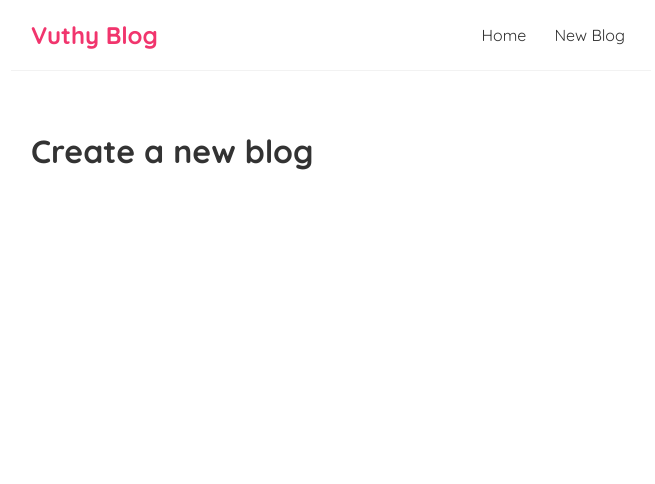
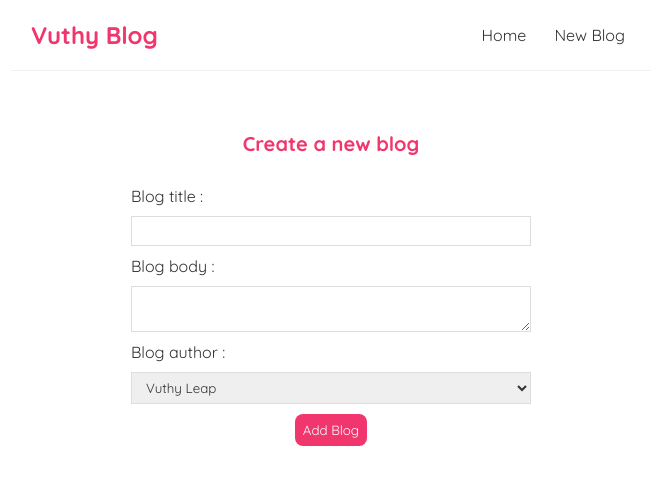
Before and after one commit to Leap-Chanvuthy/React-Blog, a React (Create React App) app: page /create in a window 1280 px wide. Shown: the top 484 px of the page, without its empty margins (309-964 px from the left). Built offline with nearby package versions, Linux system fonts and the light colour scheme.

Commit message:
blog details and add new blog

```diff
--- a/src/App.jsx
+++ b/src/App.jsx
@@ -2,6 +2,7 @@ import Navbar from './Navbar';
 import Home from './Home';
 import Create from './create';
 import { BrowserRouter, Routes, Route } from 'react-router-dom';
+import BlogDetails from './BlogDetails';
 
 function App() {
   return (
@@ -11,6 +12,7 @@ function App() {
       <Routes>
         <Route path="/" exact element={<Home />} />
         <Route path="/create" element={<Create />} />
+        <Route path='/blog/:id' element={<BlogDetails/>}/>
       </Routes>
     </div>
     </BrowserRouter>
--- /dev/null
+++ b/src/BlogDetails.jsx
@@ -0,0 +1,22 @@
+import { useParams } from "react-router-dom";
+import useFetch from "./useFetch";
+
+const BlogDetails = () => {
+    const {id} = useParams();
+    const {data : blog , isPanding , error} = useFetch ('http://localhost:8000/blogs/' + id);
+    return (
+        <div className="blog-details">
+          { isPanding && <div>Loading...</div> }
+          { error && <div>{ error }</div> }
+          { blog && (
+            <article>
+              <h2>{ blog.title }</h2>
+              <p>Written by { blog.author }</p>
+              <div>{ blog.body }</div>
+            </article>
+          )}
+        </div>
+      );
+}
+
+export default BlogDetails;
--- a/src/BlogList.jsx
+++ b/src/BlogList.jsx
@@ -1,3 +1,6 @@
+
+import {Link} from 'react-router-dom';
+
 const BlogList = (props) => {
     const blogs = props.blogs;
     const title = props.title;
@@ -7,10 +10,10 @@ const BlogList = (props) => {
         <h2>{title}</h2>
         {blogs.map(blog => (
           <div className="blog-preview" key={blog.id} >
+            <Link to={`blog/${blog.id}`}>
             <h2>{ blog.title }</h2>
+            </Link>
             <p>Written by { blog.author }</p>
-            <p>Description : {blog.body}</p>
-
           </div>
         ))}
         </div>
--- a/src/create.jsx
+++ b/src/create.jsx
@@ -1,7 +1,42 @@
+import {useState} from "react";
+import { useNavigate } from 'react-router-dom';
 const Create = () => {
+    const [title , setTitle] = useState('');
+    const [body , setBody] = useState('');
+    const [author , setAuthor] = useState('');
+    const navigate = useNavigate();
+
+    const handleSubmit = (e) => {
+        e.preventDefault();
+        const blog = { title, body, author };
+
+        fetch('http://localhost:8000/blogs/', {
+          method: 'POST',
+          headers: { "Content-Type": "application/json" },
+          body: JSON.stringify(blog)
+        }).then(() => {
+          console.log('new blog added');
+          navigate('/');
+        })
+      }
+
     return (
         <div className="create">
-            <h1>Create a new blog</h1>
+            <h2>Create a new blog</h2>
+            <form onSubmit = {handleSubmit}>
+                <label>Blog title :</label>
+                <input type="text" value={title} onChange={(e) => setTitle(e.target.value)} required/>
+                <label>Blog body :</label>
+                <textarea value={body} onChange={(e) => setBody(e.target.value)} required></textarea>
+                <label>Blog author :</label>
+                <select value={author} onChange={(e) => setAuthor(e.target.value)}>
+                    <option value="Vuthy Leap">Vuthy Leap</option>
+                    <option value="The net ninja">The net ninja</option>
+                    <option value="Dome Cooper">Dome cooper</option>
+                    <option value="Jonh Stone">Jonh Stone</option>
+                </select>
+                <button>Add Blog</button>
+            </form>
         </div>
      );
 }
--- a/src/index.css
+++ b/src/index.css
@@ -55,3 +55,143 @@
   align-items: center;
   justify-content: center;
 }
+
+/* blog previews / list */
+.blog-preview {
+  padding: 10px 16px;
+  margin: 20px 0;
+  border-bottom: 1px solid #fafafa;
+}
+.blog-preview:hover {
+  box-shadow: 1px 3px 5px rgba(0,0,0,0.1);
+}
+.blog-preview h2 {
+  font-size: 20px;
+  color: #f1356d;
+  margin-bottom: 8px;
+}
+.blog-preview a{
+  text-decoration: none;
+}
+
+/* blog details page */
+.blog-details h2 {
+  font-size: 20px;
+  color: #f1356d;
+  margin-bottom: 10px;
+}
+.blog-details div {
+  margin: 20px 0;
+}
+.blog-details button {
+  background: #f1356d;
+  color: #fff;
+  border: 0;
+  padding: 8px;
+  border-radius: 8px;
+  cursor: pointer;
+}
+
+@import url('https://fonts.googleapis.com/css2?family=Quicksand:wght@300;400;500;600;700&display=swap');
+
+/* base styles */
+* {
+  margin: 0;
+  font-family: "Quicksand";
+  color: #333;
+}
+.navbar {
+  padding: 20px;
+  display: flex;
+  align-items: center;
+  max-width: 600px;
+  margin: 0 auto;
+  border-bottom: 1px solid #f2f2f2;
+}
+.navbar h1 {
+  color: #f1356d;
+}
+.navbar .links {
+  margin-left: auto;
+}
+.navbar a {
+  margin-left: 16px;
+  text-decoration: none;
+  padding: 6px;
+}
+.navbar a:hover {
+  color: #f1356d;
+}
+.content {
+  max-width: 600px;
+  margin: 40px auto;
+  padding: 20px;
+}
+
+/* blog previews / list */
+.blog-preview {
+  padding: 10px 16px;
+  margin: 20px 0;
+  border-bottom: 1px solid #fafafa;
+}
+.blog-preview:hover {
+  box-shadow: 1px 3px 5px rgba(0,0,0,0.1);
+}
+.blog-preview h2 {
+  font-size: 20px;
+  color: #f1356d;
+  margin-bottom: 8px;
+}
+.blog-preview a{
+  text-decoration: none;
+}
+
+/* blog details page */
+.blog-details h2 {
+  font-size: 20px;
+  color: #f1356d;
+  margin-bottom: 10px;
+}
+.blog-details div {
+  margin: 20px 0;
+}
+.blog-details button {
+  background: #f1356d;
+  color: #fff;
+  border: 0;
+  padding: 8px;
+  border-radius: 8px;
+  cursor: pointer;
+}
+
+/* create new blog form */
+.create {
+  max-width: 400px;
+  margin: 0 auto;
+  text-align: center;
+}
+.create label {
+  text-align: left;
+  display: block;
+}
+.create h2 {
+  font-size: 20px;
+  color: #f1356d;
+  margin-bottom: 30px;
+}
+.create input, .create textarea, .create select {
+  width: 100%;
+  padding: 6px 10px;
+  margin: 10px 0;
+  border: 1px solid #ddd;
+  box-sizing: border-box;
+  display: block;
+}
+.create button {
+  background: #f1356d;
+  color: #fff;
+  border: 0;
+  padding: 8px;
+  border-radius: 8px;
+  cursor: pointer;
+}
--- a/src/useFetch.jsx
+++ b/src/useFetch.jsx
@@ -4,11 +4,10 @@ const useFetch = (url) =>{
     const [data, setData] = useState(null);
     const [isPanding , setIspanding] = useState(true);
     const [error , setError] = useState(null);
-
-
     useEffect(() =>{
+      const abortCont = new AbortController();
         setTimeout(() =>{
-          fetch (url)
+          fetch (url , {signal : abortCont.signal})
           .then ((res) =>{
             if (!res.ok){
               throw Error ('Could not fetch the data for that resource...');
@@ -16,16 +15,21 @@ const useFetch = (url) =>{
             return res.json();
           })
           .then ((data) =>{
-            console.log(data);
+            // console.log(data);
             setData(data);
             setIspanding(false);
           })
           .catch ((err) =>{
-            setError (err.message);
-            setIspanding(true);
+            if (err.name === 'AbortError'){
+              console.log ('fetch aborted');
+            }else {
+              setError (err.message);
+              setIspanding(true);
+            }
           });
 
         } , 1000);
+        return () => abortCont.abort();
       } , [url]);
 
       return {data , isPanding , error};
```
Also changed, not shown: data/database.json (+25 -13 lines).
